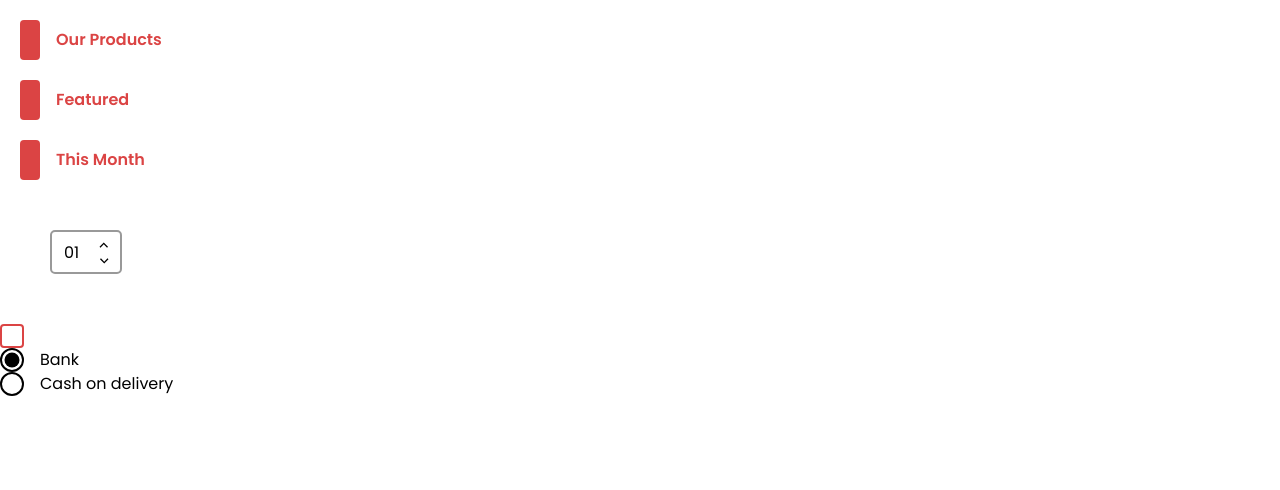
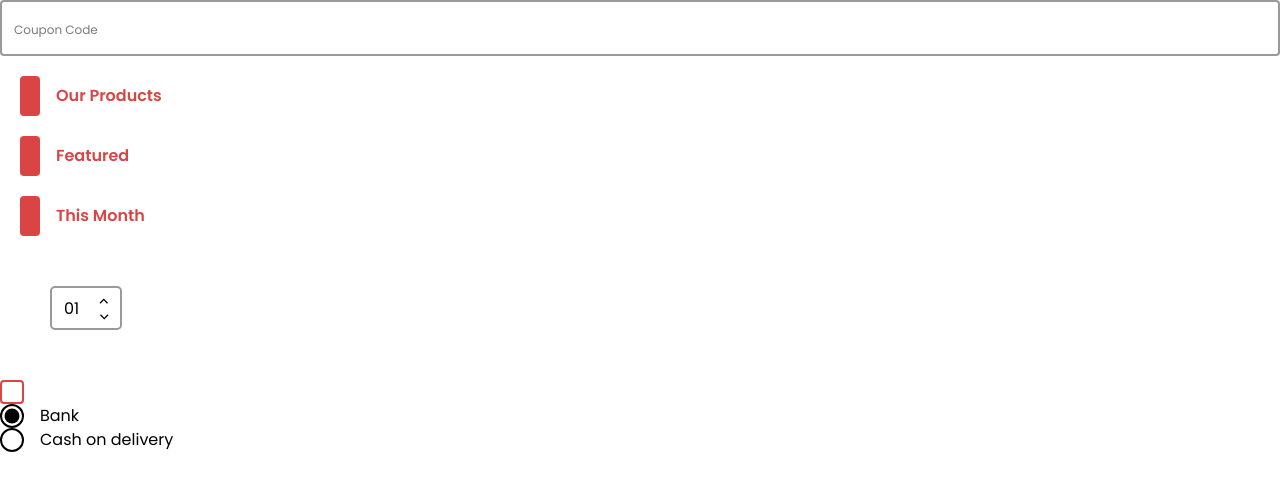
Before and after one commit to derevianko023/exclusive-shop-app, a React (Vite) app: page / in a window 1280 px wide. Shown: the top 490 px of the page. Built offline with nearby package versions, Linux system fonts and the light colour scheme.

Commit message:
update shared components

```diff
--- a/src/app/App.tsx
+++ b/src/app/App.tsx
@@ -9,14 +9,17 @@ import { useState, useEffect } from "react";
 // import GoogleIcon from "@/shared/libs/assets/svg/googleIcon.svg?react";
 // ui
 // import { Button } from "@/shared/ui/Button";
-// import { Input } from "@/shared/ui/Input";
+import { Input } from "@/shared/ui/Input";
 import { CustomNumberInput } from "@/shared/ui/CustomNumberInput";
 import { CustomCheckbox } from "@/shared/ui/CustomCheckbox";
 import { CustomRadioInput } from "@/shared/ui/CustomRadioInput";
 import { CustomCategoryTitle } from "@/shared/ui/CustomCategoryTitle";
 
 const App = () => {
+
   const [selectedOption, setSelectedOption] = useState<string | undefined>("Bank");
+
+  const [inputValue, setInputValue] = useState("");
 
   useEffect(() => {
     if (selectedOption === undefined) {
@@ -26,10 +29,6 @@ const App = () => {
 
   // const handleClick = () => {
   //   console.log("Button clicked!");
-  // };
-  // const handleInputChange = () => {
-
-  //   console.log("handleInputChange");
   // };
   const handleRadioInputChange = (value: string) => {
     setSelectedOption(value);
@@ -41,8 +40,21 @@ const App = () => {
   const handleCheckboxChange =(checked: boolean)=> {
     console.log(checked);
   }
+  const handleInputChange = (value: string) => {
+    setInputValue(value);
+    console.log(value)
+    console.log(inputValue)
+  };
   return (
     <div className={styles.App}>
+      <Input
+        placeholder="Coupon Code"
+        borderStyle="all"
+        backgroundColor="none"
+        onChange={handleInputChange}
+        inputType="text"
+        inputWrapperHeight="xl"
+      />
 
       <CustomCategoryTitle title="Our Products" />
       <CustomCategoryTitle title="Featured" />
--- a/src/shared/ui/Input/Input.tsx
+++ b/src/shared/ui/Input/Input.tsx
@@ -1,5 +1,5 @@
 // react
-import { ReactNode, FC } from "react";
+import { ReactNode, FC, useState  } from "react";
 // libs
 import classnames from "classnames";
 // styles
@@ -11,7 +11,7 @@ interface InputProps {
   borderStyle: "bottom" | "all" | "none";
   borderColor?: "black" | "gray" | "white";
   backgroundColor?: "none" | "gray";
-  onChange: () => void;
+  onChange: (value: string) => void;
   inputType: string;
   inputWrapperHeight?: "xs" | "s" | "m" | "l" | "xl";
 }
@@ -26,6 +26,17 @@ export const Input: FC<InputProps> = ({
   inputType,
   inputWrapperHeight,
 }) => {
+  const [inputValue, setInputValue] = useState("");
+
+  const handleInputChange = (e: React.ChangeEvent<HTMLInputElement>) => {
+    const value = e.target.value;
+    setInputValue(value);
+  };
+  const handleInputBlur = () => {
+    onChange(inputValue);
+  };
+
+
   const divClasses = classnames(styles.InputWrapper, {
     [styles.borderBottom]: borderStyle === "bottom",
     [styles.borderAll]: borderStyle === "all",
@@ -48,8 +59,10 @@ export const Input: FC<InputProps> = ({
       <input
         placeholder={placeholder}
         className={styles.Input}
-        onChange={onChange}
+        onChange={handleInputChange}
+        onBlur={handleInputBlur}
         type={inputType}
+        value={inputValue}
       />
       {icon && <div className={styles.Icon}>{icon}</div>}
     </div>
```
